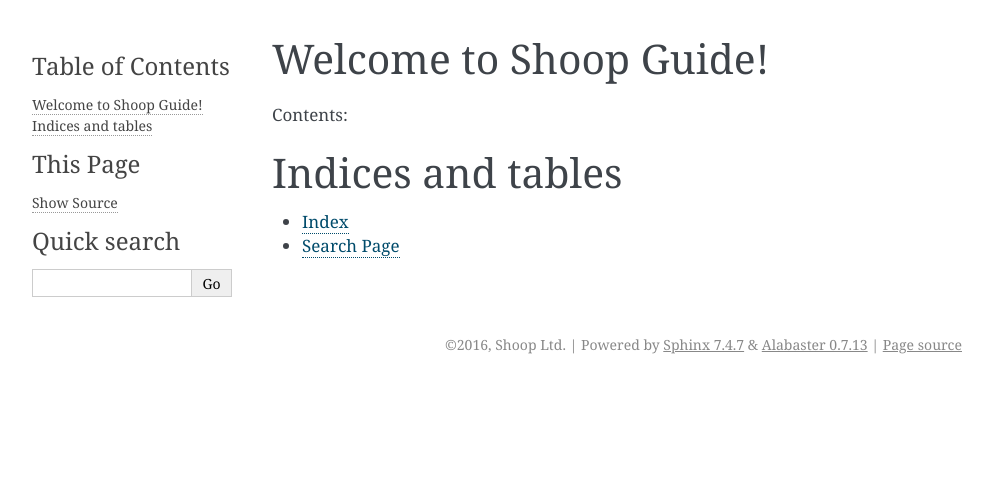
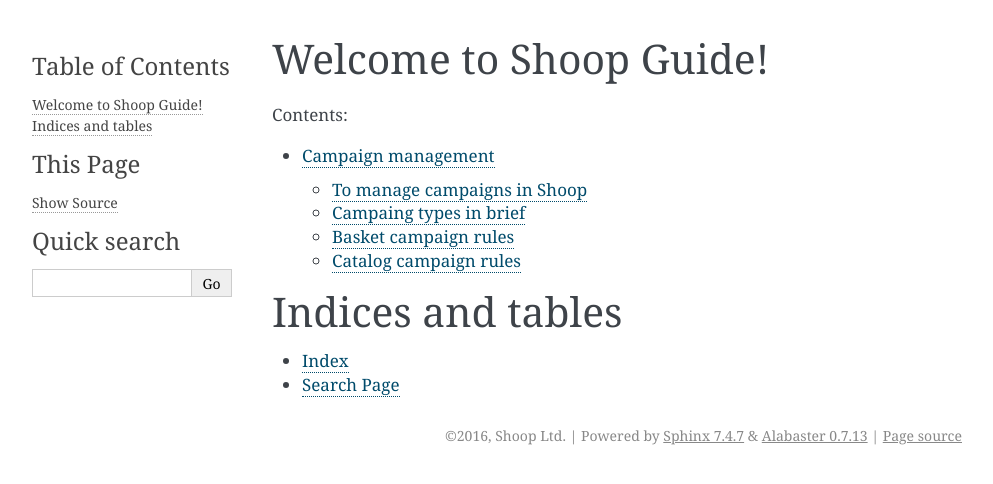
Before and after one commit to shuup/shuup-guide, a Sphinx documentation site: the page built from source/index.rst, in a window 1280 px wide. Shown: the top 484 px of the page, without its empty margins (148-1141 px from the left). Built offline with Sphinx 7.4.7, drawn with Linux system fonts in a browser that asks for light colours; some of the changed lines change nothing that is shown.

Commit message:
Document Campaign Management
Originally written by Heikki.  Converted from Markdown to ReST.

Refs SHOOP-2426

```diff
--- /dev/null
+++ b/source/campaign-management.rst
@@ -0,0 +1,178 @@
+Campaign management
+===================
+
+Shoop Ecommerce platform comes built in with customized and easily
+extendable campaign management system. Shoop's modular campaign
+management structure allows extending the feature to most innovative
+campaign models and even integrations.
+
+The campaigns are formed in the shop admin by building so called
+"Campaign rules" by merchant. These rules can be merged together to
+build varied complex campaigns targetted to different customers,
+customer groups or for instance limiting the campaigns to products,
+product groups or even use it as a pricing manager.
+
+To manage campaigns in Shoop
+----------------------------
+
+1. Login into Shoop shop admin at https://youshopurl.com/sa
+2. Open up the menu bar on top left hand side
+3. Select `Campaigns` link
+4. Choose which type of campaign to create, `Basket Campaigns`_, `Catalog
+   Campaigns`_ or `Coupons`
+
+Campaing types in brief
+-----------------------
+
+Basket campaing
+    A campaign, that is offered or fullfilled in Shoop shopping
+    basket. Can be for instance -5% discount, if visitor has 10 products
+    in the shopping basket
+
+Catalog campaign
+    A campaign, that is configured to set certain products in the shop
+    in discount
+
+Coupons
+    Create coupon codes to limit usage of a campaign only to a holder of
+    a coupon code
+
+Basket Campaigns
+~~~~~~~~~~~~~~~~
+
+Shoop campaign features is hooked up with something we call "basket
+campaigns". Basically basket campaigns in Shoop are a campaign rules
+check, that are validated in visitors shopping basket. These can be for
+instance a discount percentage off of shopping basket total sum, if
+certain conditions are met.
+
+For instance the basket needs to contain one or more particular
+products, to allows a discount of a certain sum.
+
+.. tip::
+
+   Try setting up a `Basket campaign` that is enabled if visitor basket
+   has 10 or more products in the shopping
+
+In `Campaigns / Basket campaigns`, on the top right hand side of the
+shop admin interface you'll see a `Create new Basket Campaign` button.
+Use this to create new basket campaigns. You can modify any of the
+existing campaigns in the campaign table, by clicking on them.
+
+Catalog Campaigns
+~~~~~~~~~~~~~~~~~
+
+Shoop comes built in with so called "catalog campaigns". Catalog
+campaigns in Shoop are sort of a campaign rules check, that are
+validated as soon as visitor arrives to the shop. These rules can be for
+instance a discount of products.
+
+.. tip::
+
+   Try setting up a simple `Catalog campaign` with -5% discount off of
+   certain products.
+
+In `Campaigns / Catalog campaigns`, on the top right hand side of the
+shop admin interface you'll see a `Create new Catalog Campaign`
+button. Use this to create new basket campaigns. Modify any of the
+existing campaigns (if any) in the campaign table, by clicking on them.
+
+Campaign General Information
+~~~~~~~~~~~~~~~~~~~~~~~~~~~~
+
+Campaign `General Information` view is used to allow merchant to input
+information of the campaign.
+
++------------+--------------------------------------------+-----------+
+| Field      | Use                                        | Mandatory |
++============+============================================+===========+
+| Name       | Name of the campaign (not visible on the   | Yes       |
+|            | shop front-end)                            |           |
++------------+--------------------------------------------+-----------+
+| Public name| Public name of the campaign to be          | Yes       |
+|            | presented in the shop front-end, when the  |           |
+|            | campaign name is displayed                 |           |
++------------+--------------------------------------------+-----------+
+| Shop       | Shop selector for multi-shop setup.  Shop  | Yes       |
+|            | where the campaign is active               |           |
++------------+--------------------------------------------+-----------+
+| Start date | Setting start date for the campaign        | No        |
+| and time   | using datepicker                           |           |
++------------+--------------------------------------------+-----------+
+| End date   | Setting end date for the campaign using    | No        |
+| and time   | datepicker                                 |           |
++------------+--------------------------------------------+-----------+
+| Discount   | Set discount amount in %.  Either discount | No        |
+| percentage | percentage or amount can be set.           |           |
++------------+--------------------------------------------+-----------+
+| Discount   | Flat amount of discount.  Mutually         | No        |
+| amount     | exclusive with percentage.  Either         |           |
+|            | discount percentage or amount can be set.  |           |
++------------+--------------------------------------------+-----------+
+
+Campaign rules
+~~~~~~~~~~~~~~
+
+Only after filling the campaign `General information`, you'll be able
+to set up `Campaign rules`.
+
+Each campaign can be configured individually. The following fields
+determine when your campaign applies. You must select at least one rule
+to be able to publish your campaign, but each of these rules are being
+used simultaneously.
+
+.. tip::
+
+   Be careful not to build too complex campaigns for your visitors
+
+.. note::
+
+   Catalog and Basket campaigns come with different rule setups
+
+Basket campaign rules
+---------------------
+
+The following fields determine when the campaign applies. You must
+select atleast one rule to be able to save and run the campaign on your
+shop
+
++---------------+----------------------------------------+-----------+
+| Field         | Use                                    | Mandatory |
++===============+========================================+===========+
+| Basket total  | Limit the campaign to match when       | No        |
+| amount        | visitor has at least exactly, or over  |           |
+|               | the set value worth of products in the |           |
+|               | shopping basket.                       |           |
++---------------+----------------------------------------+-----------+
+| Product count | Public name of the campaign to be      | No        |
+| in basket     | presented in the shop front-end, when  |           |
+|               | the campaign name is displayed         |           |
++---------------+----------------------------------------+-----------+
+| Products      | Shop selector for multi-shop setup.    | No        |
+|               | Shop where the campaign is active      |           |
++---------------+----------------------------------------+-----------+
+| Coupon        | Setting start date for the campaign    | No        |
+|               | using datepicker                       |           |
++---------------+----------------------------------------+-----------+
+
+Catalog campaign rules
+----------------------
+
+The following fields determine when the campaign applies. You must
+select atleast one rule to be able to save and run the campaign on your
+shop
+
++------------+------------------------------------------+-----------+
+| Field      | Use                                      | Mandatory |
++============+==========================================+===========+
+| Product    | Limit the campaign to selected products  | No        |
++------------+------------------------------------------+-----------+
+| Categories | Limit the campaign to products in        | No        |
+|            | selected categories                      |           |
++------------+------------------------------------------+-----------+
+| Contact    | Limit the campaign to members of the     | No        |
+| Groups     | selected contact groups.                 |           |
++------------+------------------------------------------+-----------+
+| Product    | Limit the campaign to selected product   | No        |
+| Types      | types                                    |           |
++------------+------------------------------------------+-----------+
--- a/source/index.rst
+++ b/source/index.rst
@@ -11,6 +11,7 @@
 .. toctree::
    :maxdepth: 2
 
+   campaign-management
 
 Indices and tables
 ==================
```
